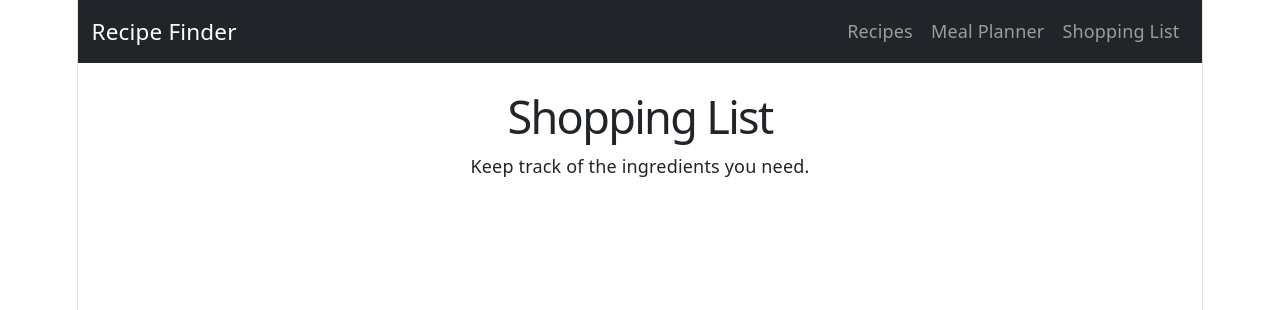
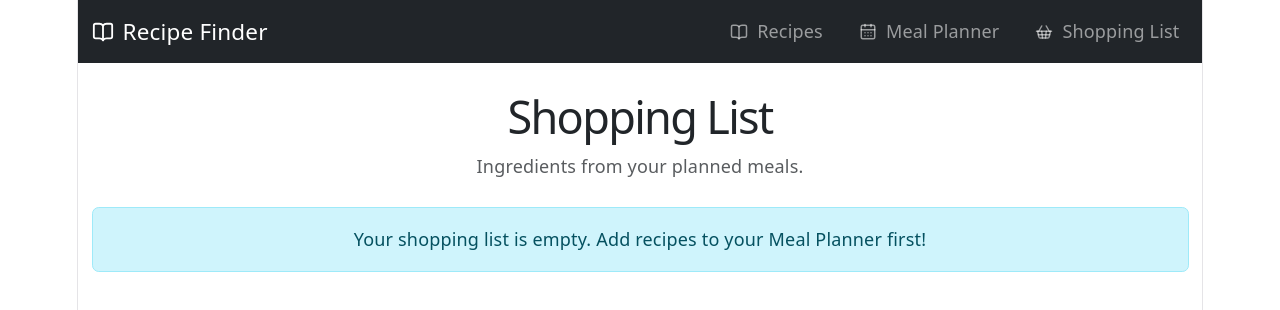
Before and after one commit to Jomppe03/Final-Project-WEB, a React (Vite) app: page /shopping-list in a window 1280 px wide. Shown: the top 310 px of the page. Built offline with nearby package versions, Linux system fonts and the light colour scheme.

Commit message:
lisättiin ostoslista päivittymään

```diff
--- a/src/App.jsx
+++ b/src/App.jsx
@@ -60,7 +60,7 @@ function App() {
 
         <Route
           path="/shopping-list"
-          element={<ShoppingList />}
+          element={<ShoppingList mealPlan={mealPlan} />}
         />
       </Routes>
     </BrowserRouter>
--- a/src/components/Navbar.jsx
+++ b/src/components/Navbar.jsx
@@ -1,24 +1,38 @@
 
 import { Link } from 'react-router-dom';
+import { BookOpen, CalendarDays, ShoppingBasket } from 'lucide-react';
 
 function Navbar() {
   return (
     <nav className="navbar navbar-expand-lg navbar-dark bg-dark">
       <div className="container">
-        <Link className="navbar-brand" to="/">
+        <Link className="navbar-brand d-flex align-items-center gap-2" to="/">
+          <BookOpen size={22} />
           Recipe Finder
         </Link>
 
-        <div className="navbar-nav">
-          <Link className="nav-link" to="/">
+        <div className="navbar-nav flex-row gap-3">
+          <Link
+            className="nav-link d-flex align-items-center gap-2"
+            to="/"
+          >
+            <BookOpen size={18} />
             Recipes
           </Link>
 
-          <Link className="nav-link" to="/meal-planner">
+          <Link
+            className="nav-link d-flex align-items-center gap-2"
+            to="/meal-planner"
+          >
+            <CalendarDays size={18} />
             Meal Planner
           </Link>
 
-          <Link className="nav-link" to="/shopping-list">
+          <Link
+            className="nav-link d-flex align-items-center gap-2"
+            to="/shopping-list"
+          >
+            <ShoppingBasket size={18} />
             Shopping List
           </Link>
         </div>
--- a/src/pages/ShoppingList.jsx
+++ b/src/pages/ShoppingList.jsx
@@ -1,8 +1,142 @@
-function ShoppingList() {
+
+import { useState, useMemo, useEffect } from 'react';
+
+function ShoppingList({ mealPlan }) {
+  const [checkedItems, setCheckedItems] = useState(() => {
+    try {
+      return JSON.parse(localStorage.getItem('checkedItems') || '[]');
+    } catch {
+      return [];
+    }
+  });
+
+  const ingredients = useMemo(() => {
+    const ingredientMap = new Map();
+
+    mealPlan.forEach((meal) => {
+      const recipe = meal.recipe;
+
+      for (let i = 1; i <= 20; i++) {
+        const ingredient = recipe[`strIngredient${i}`]?.trim();
+        const measure = recipe[`strMeasure${i}`]?.trim();
+
+        if (ingredient) {
+          const key = ingredient.toLowerCase();
+
+          if (!ingredientMap.has(key)) {
+            ingredientMap.set(key, {
+              id: key,
+              name: ingredient,
+              measures: [],
+              recipes: [],
+            });
+          }
+
+          const item = ingredientMap.get(key);
+
+          if (measure) {
+            item.measures.push(measure);
+          }
+
+          if (!item.recipes.includes(recipe.strMeal)) {
+            item.recipes.push(recipe.strMeal);
+          }
+        }
+      }
+    });
+
+    return Array.from(ingredientMap.values());
+  }, [mealPlan]);
+
+  function toggleItem(id) {
+    setCheckedItems((previousItems) =>
+      previousItems.includes(id)
+        ? previousItems.filter((item) => item !== id)
+        : [...previousItems, id]
+    );
+  }
+
+  function clearCompleted() {
+    setCheckedItems([]);
+  }
+
+  useEffect(() => {
+    localStorage.setItem('checkedItems', JSON.stringify(checkedItems));
+  }, [checkedItems]);
+
+  const completedCount = ingredients.filter((item) =>
+    checkedItems.includes(item.id)
+  ).length;
+
   return (
     <div className="container py-4">
-      <h1>Shopping List</h1>
-      <p>Keep track of the ingredients you need.</p>
+      <h1 className="mb-2">Shopping List</h1>
+
+      <p className="text-muted mb-4">
+        Ingredients from your planned meals.
+      </p>
+
+      {ingredients.length === 0 ? (
+        <div className="alert alert-info">
+          Your shopping list is empty. Add recipes to your Meal Planner first!
+        </div>
+      ) : (
+        <>
+          <div className="d-flex justify-content-between align-items-center mb-3">
+            <p className="mb-0">
+              {completedCount} / {ingredients.length} ingredients collected
+            </p>
+
+            <button
+              className="btn btn-outline-danger btn-sm"
+              onClick={clearCompleted}
+              disabled={completedCount === 0}
+            >
+              Clear completed
+            </button>
+          </div>
+
+          <div className="list-group">
+            {ingredients.map((item) => (
+              <label
+                key={item.id}
+                className="list-group-item d-flex align-items-center gap-3"
+              >
+                <input
+                  className="form-check-input"
+                  type="checkbox"
+                  checked={checkedItems.includes(item.id)}
+                  onChange={() => toggleItem(item.id)}
+                />
+
+                <div className="flex-grow-1">
+                  <strong
+                    className={
+                      checkedItems.includes(item.id)
+                        ? 'text-decoration-line-through text-muted'
+                        : ''
+                    }
+                  >
+                    {item.name}
+                  </strong>
+
+                  {item.measures.length > 0 && (
+                    <div>
+                      <small className="text-muted">
+                        Amounts: {item.measures.join(', ')}
+                      </small>
+                    </div>
+                  )}
+
+                  <div className="small text-muted">
+                    Recipes: {item.recipes.join(', ')}
+                  </div>
+                </div>
+              </label>
+            ))}
+          </div>
+        </>
+      )}
     </div>
   );
 }
```
